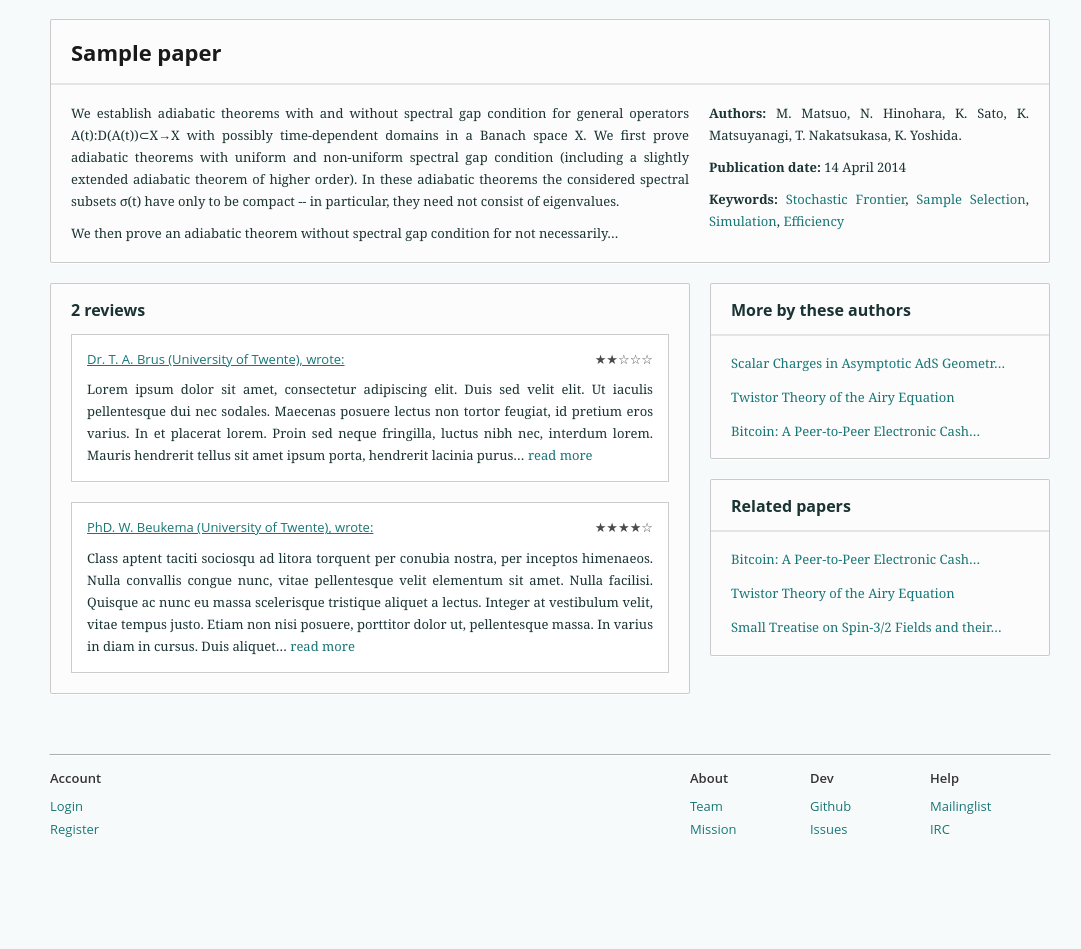
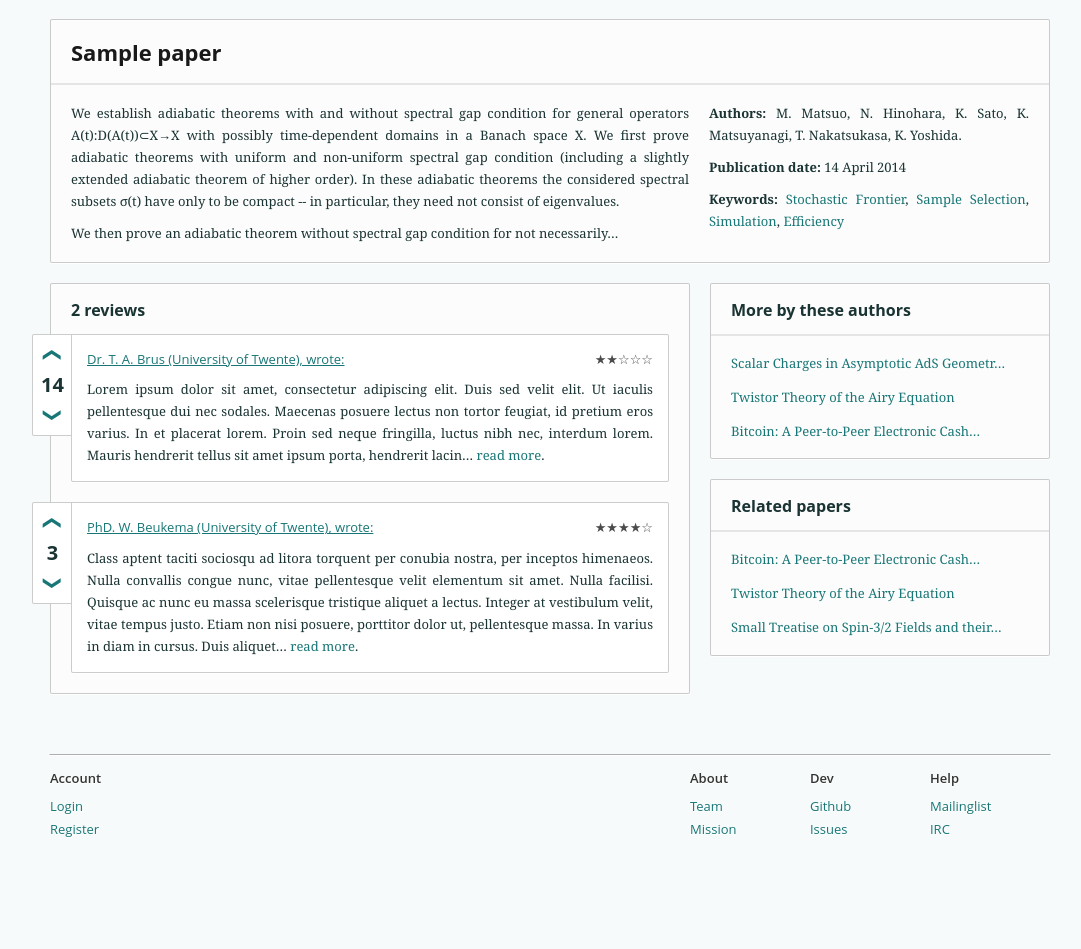
Before and after one commit to open-review/open-review, a Django app: page /papers/1/ in a window 1280 px wide. Shown: the part 72-1021 px from the top of the page, without its empty margins (90-1171 px from the left). Run offline with Django 3.2, Linux system fonts and the light colour scheme; data comes from the database, SQL or seed files in the repository; tables that the repository leaves empty hold one stand-in row (values such as "Sample post"); parts of the project's set-up code (start-up, migrations or seed data) failed here and were passed over; some libraries are stand-ins or nearby versions.

Commit message:
Added voting html/css

```diff
--- a/openreview/apps/papers/static/papers/paper-with-reviews.css
+++ b/openreview/apps/papers/static/papers/paper-with-reviews.css
@@ -88,10 +88,62 @@ body > main > section.reviews > h2 {
 body > main > section.reviews section.review.box {
     background-color: #fff;
     padding: 15px;
-    border-radius: 0;
+    border-radius: 0 2px 2px 2px;
 }
+
+body > main > section.reviews section.review {
+    position: relative;
+}
+
 body > main > section.reviews section.review + section.review {
     margin-top: 20px;
+}
+
+body > main > section.reviews section.review > div.voting {
+    border: 1px solid rgba(0, 0, 0, 0.2);
+    border-radius: 2px 0 0 2px;
+    left: -40px;
+    top: -1px;
+    width: 40px;
+    position: absolute;
+    background-color: #fff;
+}
+
+body > main > section.reviews section.review > div.voting a,
+body > main > section.reviews section.review > div.voting span {
+    display: block;
+    text-align: center;
+    position: relative;
+    width: 40px;
+    left: -1px;
+}
+
+body > main > section.reviews section.review > div.voting a,
+body > main > section.reviews section.review > div.voting a {
+    -webkit-transform: rotate(90deg);
+    -moz-transform: rotate(90deg);
+    font-size: 18px;
+    height: 40px;
+    line-height: 0px;
+    padding: 18px 0;
+    position: relative;
+}
+
+body > main > section.reviews section.review > div.voting span {
+    font-size: 20px;
+    z-index: 1;
+    width: 39px;
+    left: 0;
+    font-weight: bold;
+    color: #1A3333;
+    line-height: 20px;
+}
+
+
+body > main > section.reviews section.review > div.voting a:hover {
+    color: #1A3333;
+    font-size: 24px;
+    text-decoration: none;
 }
 
 body > main > section.reviews section.review > header {
--- a/openreview/apps/papers/templates/papers/paper.html
+++ b/openreview/apps/papers/templates/papers/paper.html
@@ -49,7 +49,11 @@
         <h2>2 reviews</h2>
 
             <section class="review box">
-                <!-- .voting -->
+                <div class="voting">
+                  <a class="up" href="#">❮</a>
+                  <span class="counter">14</span>
+                  <a class="down" href="#">❯</a>
+                </div>
 
                 <header>
                     <a href="#" class="author">Dr. T. A. Brus (University of Twente), wrote:</a>
@@ -61,13 +65,17 @@
                     Duis sed velit elit. Ut iaculis pellentesque dui nec sodales. Maecenas
                     posuere lectus non tortor feugiat, id pretium eros varius. In et placerat
                     lorem. Proin sed neque fringilla, luctus nibh nec, interdum lorem.
-                    Mauris hendrerit tellus sit amet ipsum porta, hendrerit lacinia purus…
-                    <a href="#">read more</a>
+                    Mauris hendrerit tellus sit amet ipsum porta, hendrerit lacin…
+                    <a href="#">read more</a>.
                 </p>
             </section>
 
             <section class="review box">
-                <!-- .voting -->
+                <div class="voting">
+                  <a class="up" href="#">❮</a>
+                  <span class="counter">3</span>
+                  <a class="down" href="#">❯</a>
+                </div>
 
                 <header>
                     <a href="#" class="author">PhD. W. Beukema (University of Twente), wrote:</a>
@@ -81,7 +89,7 @@
                     scelerisque tristique aliquet a lectus. Integer at vestibulum velit,
                     vitae tempus justo. Etiam non nisi posuere, porttitor dolor ut,
                     pellentesque massa. In varius in diam in cursus. Duis aliquet…
-                    <a href="#">read more</a>
+                    <a href="#">read more</a>.
                 </p>
             </section>
 
--- a/static/css/base.css
+++ b/static/css/base.css
@@ -74,7 +74,7 @@ body > header > nav ul li:last-child a {
 }
 
 body > main {
-    padding: 20px 0 40px 0;
+    padding-bottom: 40px;
 }
 
 body > main p,
--- a/static/css/general.css
+++ b/static/css/general.css
@@ -10,7 +10,6 @@ body {
     font-size: 13px;
     font-family: 'Open Sans', 'Arial', sans-serif;
 }
-
 
 body h1,
 body h2 {
@@ -86,6 +85,7 @@ body > footer {
 
 body > main {
     overflow: hidden;
-    padding-top: 20px;
+    width: 1040px;
+    padding: 20px 20px 0 20px;
     color: #1A3333;
 }
```
Lines whose indentation alone changed are shown as unchanged.
